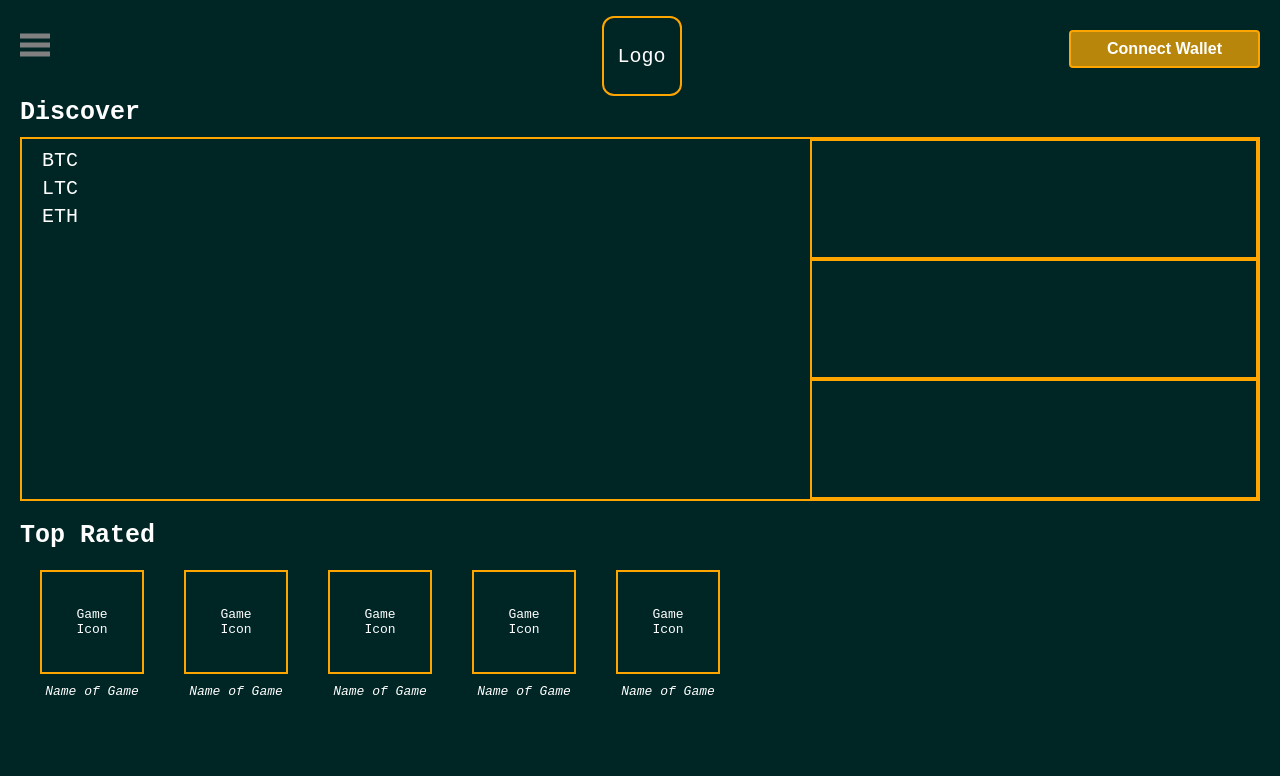
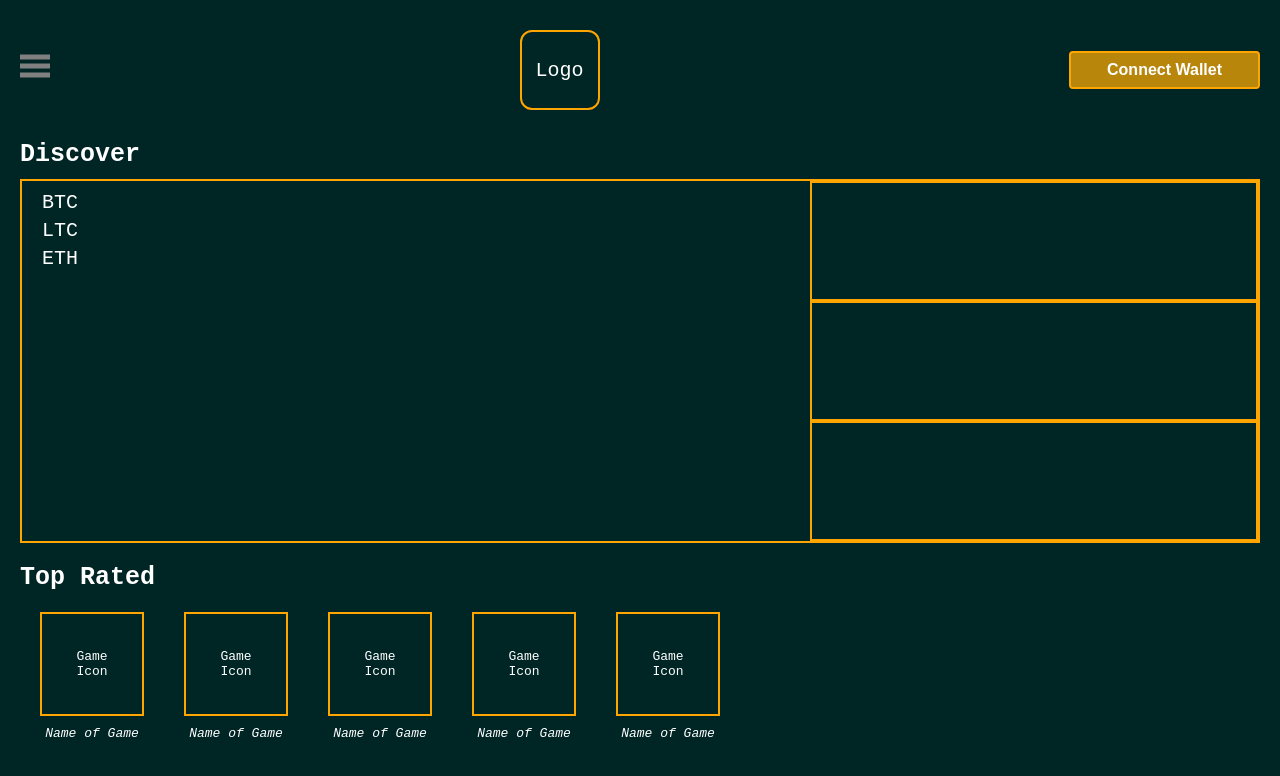
Before and after one commit to CYRAHAHAHA/layout-testing, a plain HTML site: page index.html in a window 1280 px wide. Drawn offline with Linux system fonts and the light colour scheme.

Commit message:
Update main.css
logo changed to not fixed

```diff
--- a/main.css
+++ b/main.css
@@ -69,9 +69,6 @@ svg {
     align-items: center;
     justify-content: center;
     padding: 20px;
-    position: absolute;
-    left: 47%;
-    top: 2%;
 }
 
 .subheading {
```
